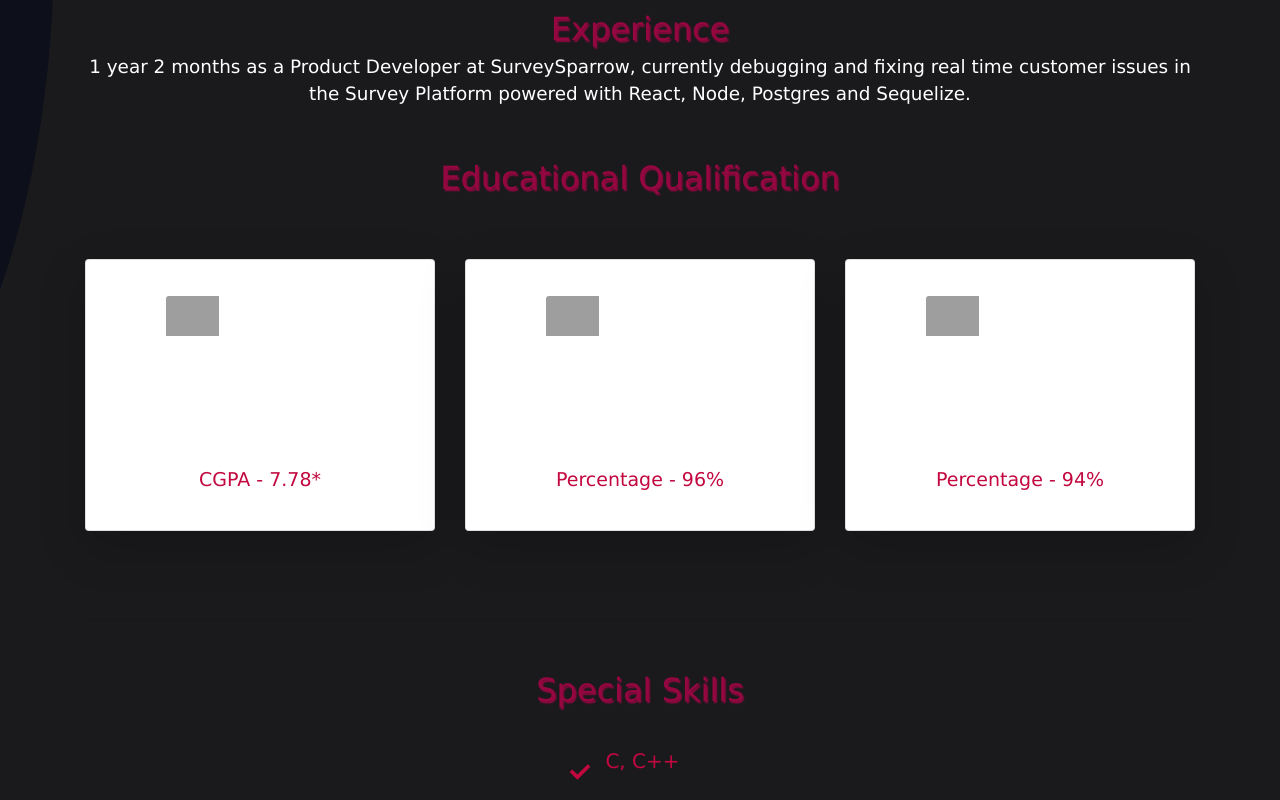
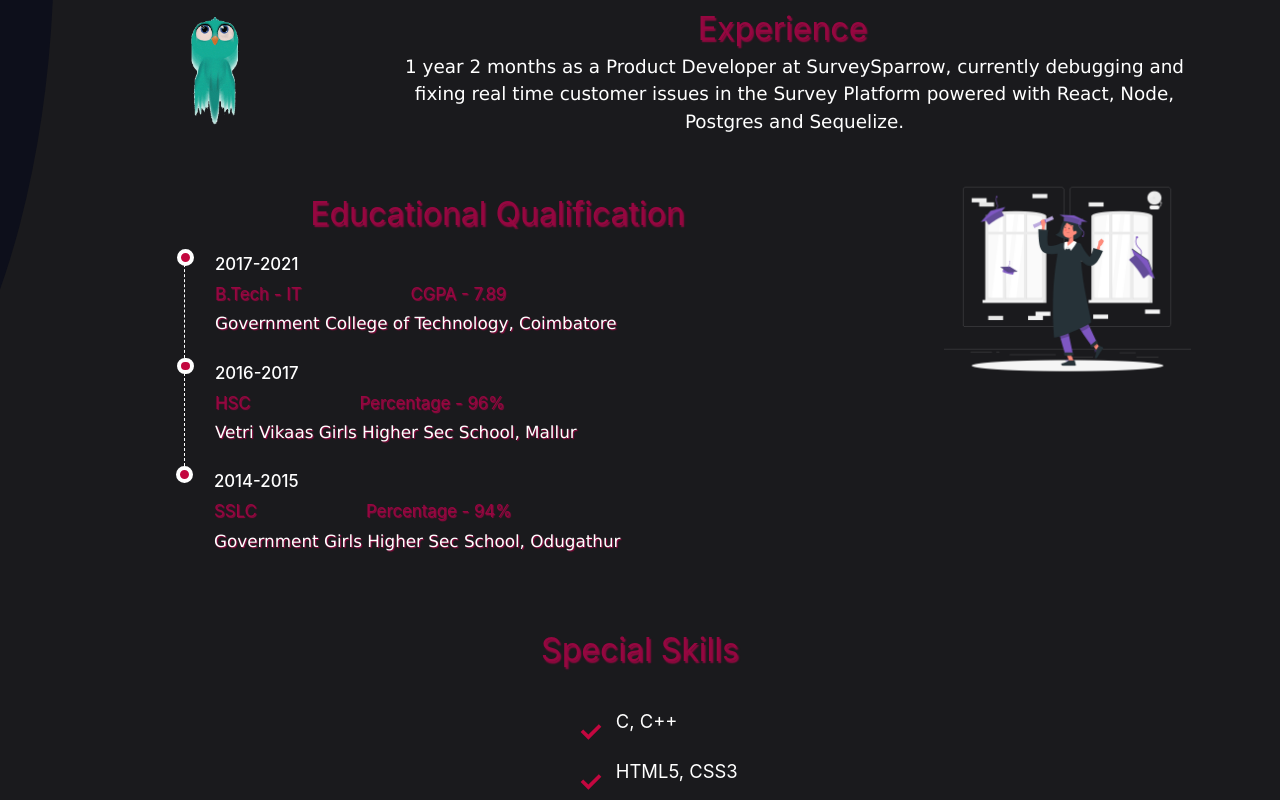
Before and after one commit to JEEVITHA137/PersonalSite, a React (Create React App) app: page / in a window 1280 px wide. Shown: the part 520-1320 px from the top of the page. Built offline with nearby package versions, Linux system fonts and the light colour scheme; grey boxes are pictures that could not be loaded.

Commit message:
Changed education design and experience

```diff
--- a/src/App.css
+++ b/src/App.css
@@ -1,5 +1,6 @@
 html {
     scroll-behavior: smooth;
+    font-family: Verdana, "Geneva", Tahoma, sans-serif;
 
 }
 
@@ -107,11 +108,6 @@
     min-height: 1rem;
 }
 
-ul li:hover::before
-{
-    opacity: 0.05;
-}
-
 ul li a:hover
 {
     cursor: pointer;
--- a/src/Components/Education.js
+++ b/src/Components/Education.js
@@ -2,39 +2,47 @@
 import './component.css';
 
 function Education() {
-  return(
+  return (
     <div className="educational container justify-content-center">
-      <div className="title">Educational Qualification</div>
-      <div className="row d-flex justify-content-center"><hr className="headingline"></hr> </div>
-      <div class="card-deck pt-4 justify-content-center">
-      <div class="card shadow-lg p-3 mb-5 bg-white rounded">
-         <div class="card-body">
-            <h5 class="card-title"> <img class="card-img-top w-25 pr-3" src="./Graduate.png" alt="Cardcap"/>2017-2021</h5>
-            <p class="card-text text-align-center">Government College of Technology, Coimbatore</p>
-            <p class="card-text">B.Tech - IT</p>
-            <p class="card-text percentage">CGPA - 7.78*</p>
-         </div>
+      <div className="row">
+      <div className="col-lg-9">
+        <div class="rb-container">
+        <div className="title pb-3">Educational Qualification</div>
+          <ul class="rb">
+            <li class="rb-item" ng-repeat="itembx">
+              <div className='content pt-n3'>
+                <h5>2017-2021</h5>
+                <div className='course pb-1'>B.Tech - IT  <span>CGPA - 7.89</span></div>
+                <p className='institute'>Government College of Technology, Coimbatore</p>
+              </div>
+            </li>
+            <li class="rb-item" ng-repeat="itembx">
+            <div className='content'>
+            <h5>2016-2017</h5>
+            <div className='course pb-1'>HSC <span>Percentage - 96%</span></div>
+            <p className='institute' >Vetri Vikaas Girls Higher Sec School, Mallur</p>
+              </div>
+            </li>
+
+            <li class="rb-item" ng-repeat="itembx">
+            <div className='content'>
+            <h5>2014-2015</h5>
+            <div className='course pb-1'>SSLC <span>Percentage - 94%</span></div>
+            <p className='institute'>Government Girls Higher Sec School, Odugathur</p>
+              </div>
+            </li>
+
+          </ul>
+
+        </div>
       </div>
-      <div class="card shadow-lg p-3 mb-5 bg-white rounded">
-         <div class="card-body">
-            <h5 class="card-title"><img class="card-img-top w-25 pr-3" src="./Graduate.png" alt="Cardcap"/>2016-2017</h5>
-            <p class="card-text">Vetri Vikaas Girls Higher Sec School, Mallur</p>
-            <p class="card-text">HSC</p>
-            <p class="card-text percentage">Percentage - 96%</p>
-         </div>
+      <div className="col-lg-3">
+      <img src='./education.png' alt=""/>
       </div>
-      <div class="card shadow-lg p-3 mb-5 bg-white rounded">
-         <div class="card-body jusyify-content-center">
-            <h5 class="card-title"><img class="card-img-top w-25 pr-3" src="./Graduate.png" alt="Cardcap"/>2014-2015</h5>
-            <p class="card-text ">Government Girls Higher Sec School, Odugathur</p>
-            <p class="card-text">SSLC</p>
-            <p class="card-text percentage">Percentage - 94%</p>
-         </div>
-      </div>
-      </div>
-      <hr  className="line"></hr>
+        </div>
+
     </div>
- );
+  );
 }
 
 export default Education;
--- a/src/Components/Experience.js
+++ b/src/Components/Experience.js
@@ -4,8 +4,15 @@
 function Experience() {
   return (
     <div className="experience container justify-content-center">
+      <div className="row">
+      <div className="col-lg-3">
+      <img src='./experience.gif' alt=""/>
+      </div>
+      <div className="col-md-12 col-lg-9">
       <div className="title">Experience</div>
-      <p>1 year 2 months as a Product Developer at SurveySparrow, currently debugging and fixing real time customer issues in the Survey Platform powered with React, Node, Postgres and Sequelize.</p>
+      <p className="ml-4">1 year 2 months as a Product Developer at SurveySparrow, currently debugging and fixing real time customer issues in the Survey Platform powered with React, Node, Postgres and Sequelize.</p>
+      </div>
+      </div>
     </div>
   );
 }
--- a/src/Components/component.css
+++ b/src/Components/component.css
@@ -1,60 +1,55 @@
-h1
-{
+h1 {
     text-align: center;
     color: #950740;
     font-size: 2vw;
     padding: 35px 0px 0px;
-    font-family: Verdana, "Geneva", Tahoma, sans-serif;
+
 }
 
-.title
-{
+.title {
     text-align: center;
     font-size: calc(1.2rem + 1vw);
     color: #950740;
     padding: 30px 0px 0px;
-    font-family: Verdana, "Geneva", Tahoma, sans-serif;
-    text-shadow:  1.5px 1.5px 1.5px #950740;
+    text-shadow: 1.5px 1.5px 1.5px #950740;
 }
 
 .about {
-    cursor:  url('../bg.jpg'), auto;
+    cursor: url('../bg.jpg'), auto;
 }
 
-.about img{
+.about img,
+.experience img,
+.educational img {
     width: 97%;
     margin-left: auto;
     margin-right: auto;
     display: block;
     min-width: 200px;
-    cursor:  url('https://www.google.com/url?sa=i&url=https%3A%2F%2Fseehowitisdone.com%2Fhow-to-capture-the-mouse-cursor-in-a-screenshot-in-windows-10-example%2F&psig=AOvVaw2WOcFEc9jumFFcf9MVDR5F&ust=1653580659484000&source=images&cd=vfe&ved=0CAwQjRxqFwoTCLDxwJKC-_cCFQAAAAAdAAAAABAD'), pointer;
+    cursor: url('https://www.google.com/url?sa=i&url=https%3A%2F%2Fseehowitisdone.com%2Fhow-to-capture-the-mouse-cursor-in-a-screenshot-in-windows-10-example%2F&psig=AOvVaw2WOcFEc9jumFFcf9MVDR5F&ust=1653580659484000&source=images&cd=vfe&ved=0CAwQjRxqFwoTCLDxwJKC-_cCFQAAAAAdAAAAABAD'), pointer;
 }
 
-.about .section{
+.about .section {
     max-width: 100% important;
 }
 
-p
-{
+p {
     font-size: calc(0.75rem + 0.5vw);
     font-family: Verdana, Geneva, Tahoma, sans-serif;
     color: #fff;
 }
 
-.line
-{
+.line {
     margin-top: 40px;
 }
 
-.about .socialicons
-{
+.about .socialicons {
     position: relative;
     display: flex;
     justify-content: center;
 }
 
-.about .icons
-{
+.about .icons {
     width: calc(1.5rem + 1vw);
     min-width: 1rem;
     height: calc(1.5rem + 1vw);
@@ -63,77 +58,122 @@
     padding: 3px;
     border-radius: 5px;
     color: white;
-    box-shadow: -2px -2px 3px rgba(30, 161, 179,0.2),
-                3px 3px 3px rgba(0,0,0,0.2);
+    box-shadow: -2px -2px 3px rgba(30, 161, 179, 0.2),
+        3px 3px 3px rgba(0, 0, 0, 0.2);
 }
 
-.about .icons:hover
-{
+.about .icons:hover {
     background: transparent;
-    color: #4E4E50;
+    cursor: pointer;
+    transition: all 0.5s ease-out;
+}
+
+/* Educational */
+.educational {
+    justify-content: center;
+}
+
+.educational h5 {
+    font-size: 22px;
+}
+
+.rb-container {
+    display: block;
+    position: relative;
+    margin: auto;
+    width: 83%;
+}
+
+.rb-container ul.rb li {
+    list-style: none;
+    min-height: 50px;
+    border-left: 1px dashed #fff;
+    padding: 0 0 10px 30px;
+    position: relative;
+}
+
+.rb-container ul.rb li:last-child {
+    border-left: 0;
+}
+
+.rb-container ul.rb li::before {
+    position: absolute;
+    left: -8px;
+    top: -5px;
+    content: " ";
+    border: 4px solid rgba(255, 255, 255, 1);
+    border-radius: 500%;
+    background: #C3073F;
+    height:calc(0.80rem + 0.5vh);
+    width:calc(0.80rem + 0.5vh);
+    transition: all 500ms ease-in-out;
+}
+
+.rb-container ul.rb li:hover:before {
+    background: #C3073F;
+    border-color: #1A1A1D;
+    transition: all 1000ms ease-in-out;
     cursor: pointer;
 }
 
-/* Educational */
-.educational
-{
-    justify-content: center;
-    font-family: Verdana, Geneva, Tahoma, sans-serif;
+ul.rb li .content {
+    color: #fff;
+    position: relative;
+    text-align: left;
+    margin: 0;
+    padding-top: -2%;
 }
 
-.educational h5
-{
-    font-size: 22px;
+ul.rb li .content h5 {
+    font-size: calc(0.65rem + 0.5vw);
+    /* font-size: calc(0.75rem + 0.5vw); */
 }
 
-.socialicons ul,.hobbies ul
-{
+ul.rb li .content .course {
+    font-size: calc(0.65rem + 0.5vw);
+    color: #950740;
+    text-shadow: 1px 1px 1px #950740;
+}
+
+ul.rb li .content .course span{
+   padding-left: 17%;
+}
+
+
+ul.rb li .content .institute {
+    font-size: calc(0.65rem + 0.5vw);
+    color: #fff;
+    text-shadow: 1px 1px 1px #950740;
+}
+
+.socialicons ul,
+.hobbies ul {
     justify-content: center;
     text-align: right;
 }
 
-.card-body  p:nth-child(2)
-{
-    font-size: 19px;
-    text-align: center;
+/* specailskills */
+.specailskills li,
+.hobbies li {
+    font-size: calc(0.75rem + 0.5vw);
+    color: #fff;
 }
 
-.card-body  p:nth-child(3)
-{
-    font-size: 19px;
-    text-align: center;
-}
-
-.percentage
-{
-    color: #C3073F;
-    font-family: Verdana;
-    font-size: 19px;
-    text-align: center;
-}
-
-/* specailskills */
-.specailskills li,.hobbies li
-{
-    font-size: 20px;
-    font-family: Verdana, Geneva, Tahoma, sans-serif;
-}
-.specailskills .icons , .hobbies .icons
-{
+.specailskills .icons,
+.hobbies .icons {
     width: 50px;
     height: 50px;
     padding: 3px;
-    color:  #C3073F;
+    color: #C3073F;
 }
 
-.iconsize
-{
+.iconsize {
     margin: 0 calc(1rem + 1vw);
     line-height: 1rem;
 }
 
-.iconsize:hover  .icons ,.iconsize:hover .icons
-{
+.iconsize:hover .icons,
+.iconsize:hover .icons {
     background: white;
     color: #C3073F;
     cursor: pointer;
@@ -142,169 +182,147 @@
 }
 
 /* Projects */
-.projects p
-{
+.projects p {
     font-size: calc(0.75rem + 0.5vw);
-    font-family: Verdana, "Geneva", Tahoma, sans-serif;
+
 }
 
-.projects img
-{
+.projects img {
     width: 80%;
     height: 100%
 }
 
-.projects h3
-{
+.projects h3 {
     color: #C3073F;
     padding: 35px 0px 0px;
-    font-family: Verdana, "Geneva", Tahoma, sans-serif;
+
     text-align: center;
     font-size: calc(1.2rem + 1vw);
-    text-shadow:  1.5px 1.5px 1.5px #C3073F;
+    text-shadow: 1.5px 1.5px 1.5px #C3073F;
 }
 
-.projects .btn
-{
+.projects .btn {
     position: relative;
     font-size: 20px;
     margin-top: 20px;
     padding: 8px;
-    font-family:"Lucida Console", "Monaco", monospace;
+    font-family: "Lucida Console", "Monaco", monospace;
     border-radius: 100px;
     cursor: pointer;
-    background: linear-gradient(90deg,#C3073F, #36e5eb);
+    background: linear-gradient(90deg, #C3073F, #36e5eb);
     color: white;
-    box-shadow: -2px -2px 3px rgba(30, 161, 179,0.2),
-                3px 3px 3px rgba(0,0,0,0.2);
+    box-shadow: -2px -2px 3px rgba(30, 161, 179, 0.2),
+        3px 3px 3px rgba(0, 0, 0, 0.2);
     letter-spacing: 1px;
     text-decoration: none;
 }
 
-.projects .btn:hover
-{
+.projects .btn:hover {
     color: white;
-    background: linear-gradient(90deg, #36e5eb ,#C3073F);
+    background: linear-gradient(90deg, #36e5eb, #C3073F);
     text-decoration: none;
 }
 
-.projects video
-{
+.projects video {
     width: 100%;
 }
 
-.hobbyprojects p
-{
+.hobbyprojects p {
     font-size: calc(0.75rem + 0.5vw);
-    font-family: Verdana, "Geneva", Tahoma, sans-serif;
+
 }
 
-.hobbyprojects span, .hobbies span
-{
+.hobbyprojects span,
+.hobbies span {
     color: #C3073F;
 }
 
 /* contact */
-.contact
-{
+.contact {
     display: flex;
     text-align: center;
     font-family: Verdana, Geneva, Tahoma, sans-serif;
 }
 
-.contact img
-{
+.contact img {
     width: 50px;
     padding-bottom: 5px;
 }
 
 /* Hobbies */
-.hobbies
-{
+.hobbies {
     font-family: Verdana, Geneva, Tahoma, sans-serif;
 }
 
-.hobbies img
-{
+.hobbies img {
     width: 50%;
 }
 
-.hobbies h5
-{
+.hobbies h5 {
     font-family: Verdana, Geneva, Tahoma, sans-serif;
 }
 
-.hobbies p
-{
+.hobbies p {
     font-size: calc(0.75rem + 0.5vw);
     letter-spacing: 2px;
     color: gray;
     font-family: Verdana, Geneva, Tahoma, sans-serif;
 }
 
-.hobbies p:hover
-{
-    text-shadow: 3px 3px  rgba(27,30,33,0.3);
+.hobbies p:hover {
+    text-shadow: 3px 3px rgba(27, 30, 33, 0.3);
 }
 
-.hobbies h3
-{
+.hobbies h3 {
     color: #C3073F;
     font-size: 1.8rem;
-    padding: 10px 0px ;
-    font-family: Verdana, "Geneva", Tahoma, sans-serif;
+    padding: 10px 0px;
+
     text-align: center;
 }
 
 /* FOOTER */
-.footer
-{
+.footer {
     left: 0;
     bottom: 0;
     width: 100vw;
     color: white;
     background-color: #26d0ce;
     text-align: center;
-    font-family: Verdana, "Geneva", Tahoma, sans-serif;
+
 
 }
 
-.footer h4
-{
+.footer h4 {
     line-height: 40px;
 }
 
-.footer a
-{
+.footer a {
     color: white;
 }
 
-.footer a:hover
-{
+.footer a:hover {
     color: white;
 }
 
 
-@media only screen and (max-width: 350px)
-{
-    h5
-    {
+@media only screen and (max-width: 350px) {
+    h5 {
         font-size: auto;
     }
 }
 
-@keyframes animate
-{
-    0%
-    {
+@keyframes animate {
+    0% {
         transform: translateY(0px);
     }
-    20%
-    {
+
+    20% {
         transform: translateY(-20px);
     }
-    40%,100%
-    {
+
+    40%,
+    100% {
         transform: translateY(0px);
     }
 }
```
Also changed, not shown: public/education.png (added), public/experience.gif (added).
